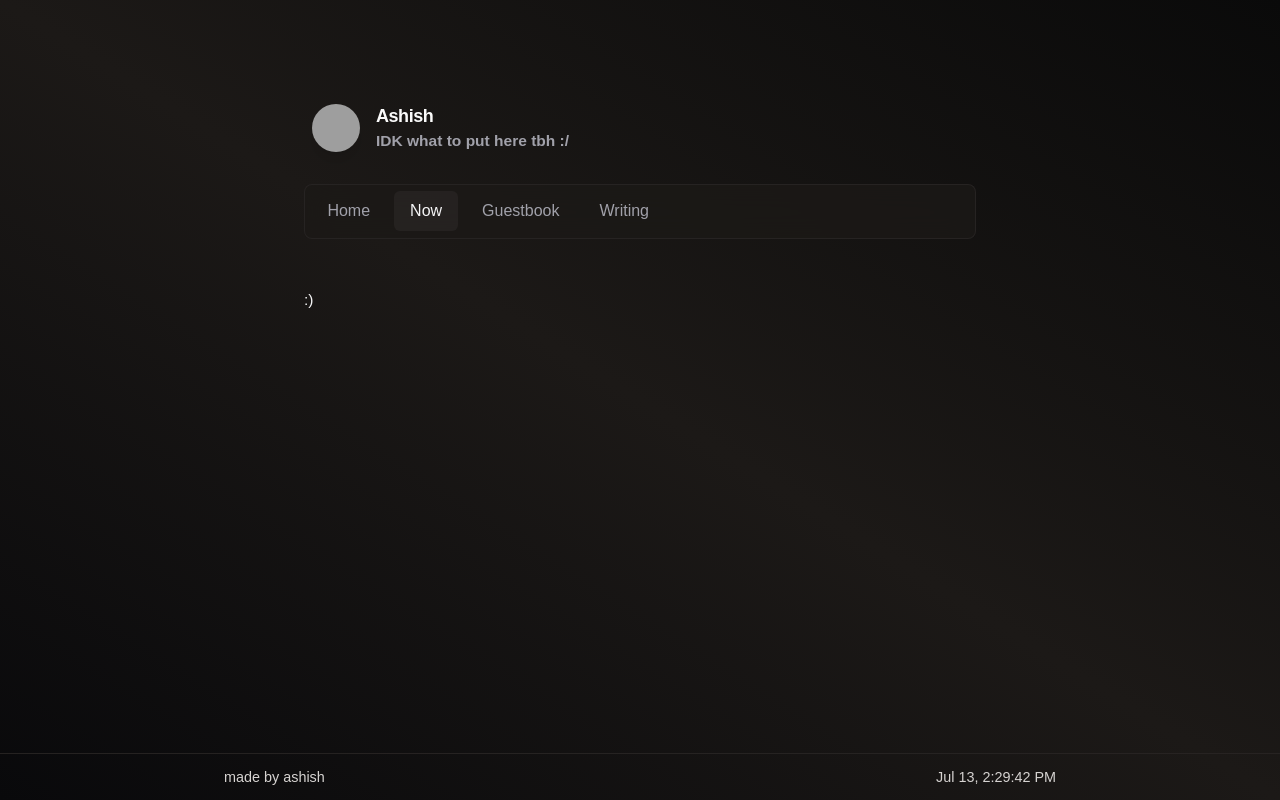
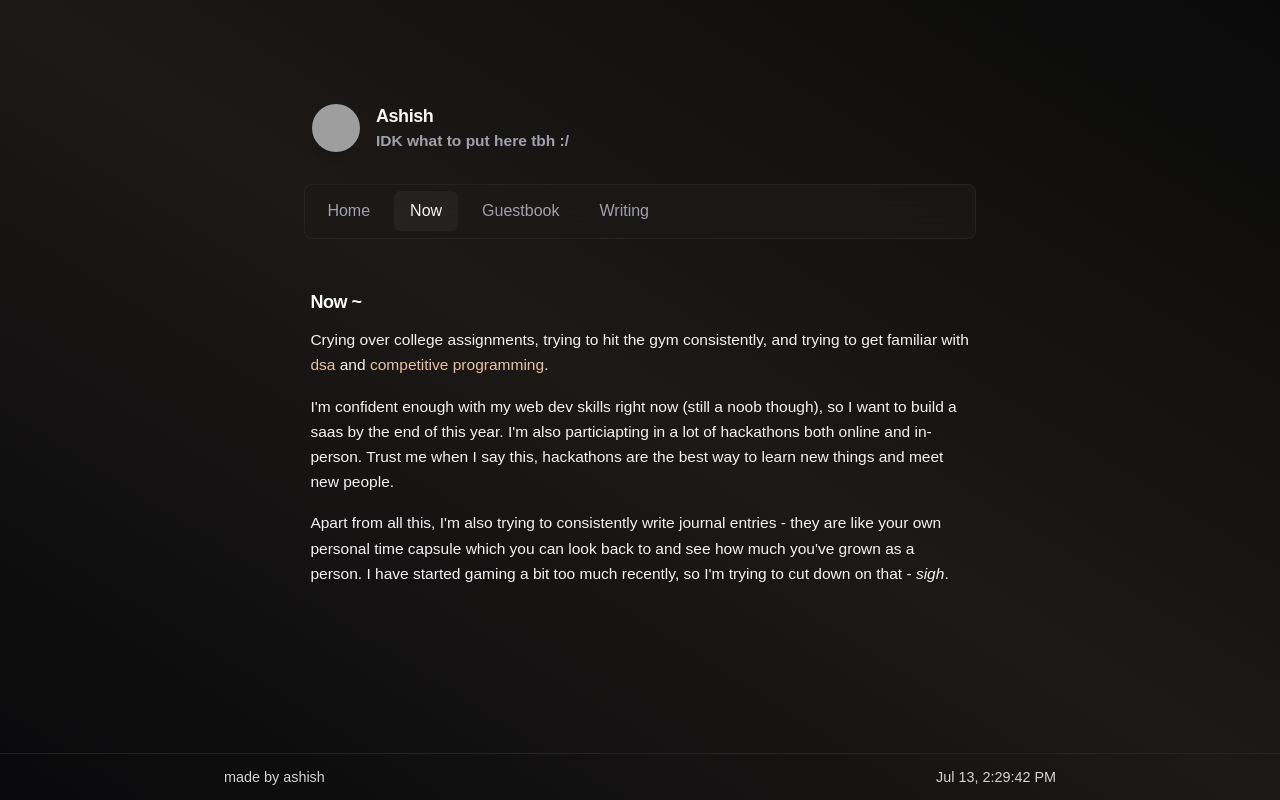
Before and after one commit to asrvd/v2.asrvd.me, a Next.js app: page /now in a window 1280 px wide. Built offline with nearby package versions, Linux system fonts and the light colour scheme; grey boxes are pictures that could not be loaded; a web font is replaced by a local one.

Commit message:
feat: add now

```diff
--- a/src/app/now/page.tsx
+++ b/src/app/now/page.tsx
@@ -1,3 +1,18 @@
 export default function NowPage() {
-  return <p>:)</p>;
+  return (
+    <div className="flex flex-col gap-12 w-full h-full">
+      <section className="w-full flex flex-col justify-start p-[0.4rem]">
+        <h2>Now ~</h2>
+        <p>
+          Crying over college assignments, trying to hit the gym consistently, and trying to get familiar with <mark>dsa</mark> and <mark>competitive programming</mark>.
+        </p>
+        <p>
+          I'm confident enough with my web dev skills right now (still a noob though), so I want to build a saas by the end of this year. I'm also particiapting in a lot of hackathons both online and in-person. Trust me when I say this, hackathons are the best way to learn new things and meet new people.
+        </p>
+        <p>
+          Apart from all this, I'm also trying to consistently write journal entries - they are like your own personal time capsule which you can look back to and see how much you've grown as a person. I have started gaming a bit too much recently, so I'm trying to cut down on that - <em>sigh</em>.
+        </p>
+      </section>
+    </div>
+  );
 }
--- a/src/app/page.tsx
+++ b/src/app/page.tsx
@@ -30,7 +30,7 @@ export default function Home() {
           a total of <mark>4066</mark> times. I also like reading books, mostly
           fiction. Currently reading <a>The wind up bird chronicle</a> by{" "}
           <a>Haruki Murakami</a>. Apart from this I also like playing FPS games
-          like <a>VALORANT</a> and just sitting by myself on the terrace and
+          like <a>VALORANT</a>, lifting <mark>weights</mark>, and just sitting by myself on the terrace and
           looking at the night sky.
         </p>
       </section>
```
